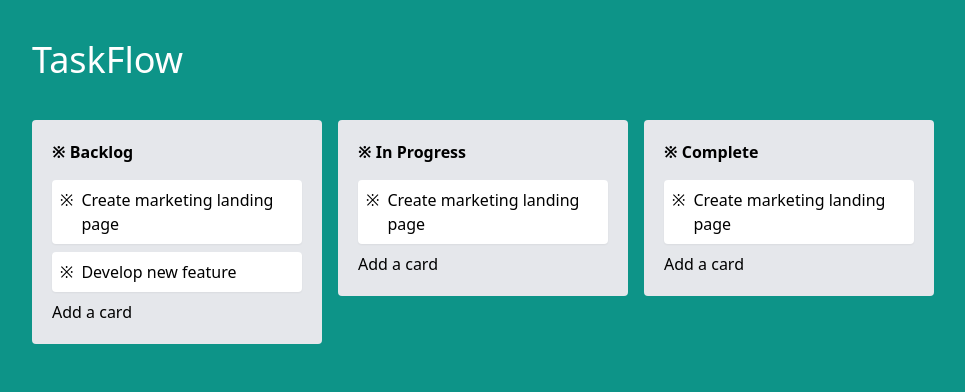
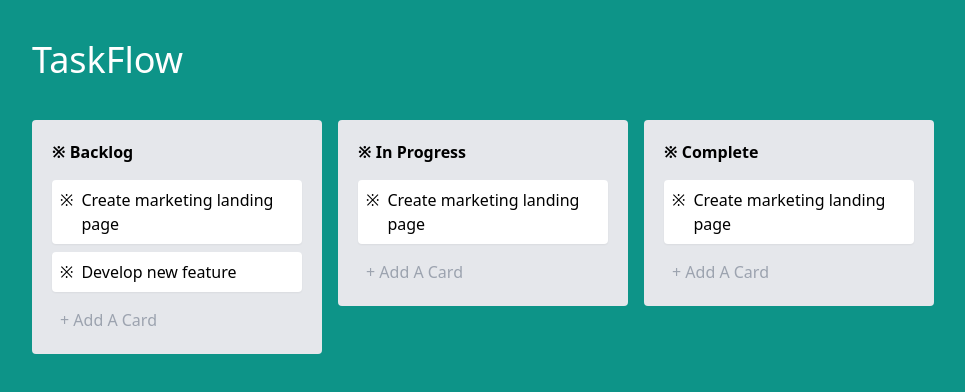
Before and after one commit to somyazf/TaskFlow, a Nuxt app: page / in a window 1280 px wide. Shown: the top 392 px of the page, without its empty margins (8-973 px from the left). Built offline with nearby package versions, Linux system fonts and the light colour scheme.

Commit message:
Sandbox snapshot commit

```diff
--- /dev/null
+++ b/components/NewTask.vue
@@ -0,0 +1,41 @@
+<script setup lang="ts">
+import type { Task } from "@/types";
+import { nanoid } from "nanoid"
+
+const emit = defineEmits<{
+    (e: 'add', payload: Task): void;
+}>();
+const focused = ref(false);
+const title = ref("");
+
+function createTask(e: Event) {
+    if (title.value.trim()) {
+        e.preventDefault();
+        emit("add", {
+            title: title.value.trim(),
+            createdAt: new Date(),
+            id: nanoid(),
+        } as Task);
+    }
+    title.value = "";
+}
+
+</script>
+<template>
+    <div>
+      <textarea
+        v-model="title"
+        @keydown.tab="createTask"
+        @keyup.enter="createTask"
+        class="focus:bg-white focus:shadow resize-none rounded w-full border-none bg-transparent p-2 cursor-pointer"
+        :class="{
+          'h-7': !focused,
+          'h-20': focused,
+        }"
+        style="outline: none !important"
+        @focus="focused = true"
+        @blur="focused = false"
+        :placeholder="!focused ? '+ Add A Card' : 'Enter a title for this card'"
+      />
+    </div>
+  </template>
--- a/components/TaskFlowBoard.vue
+++ b/components/TaskFlowBoard.vue
@@ -71,13 +71,16 @@
                     <template #item="{ element: task }: { element: Task }">
                     <div>
                         <TaskFlowTask
-                        :task="task"
+                            :task="task"
+                            @delete="
+                                column.tasks = column.tasks.filter((t) => t.id !== $event)
+                            "
                         />
                     </div>
                     </template>
                 </draggable>
                     <footer>
-                        <button> Add a card</button>
+                        <NewTask @add="column.tasks.push($event)" />
                     </footer>
                 </div>
             </template>
--- a/components/TaskFlowTask.vue
+++ b/components/TaskFlowTask.vue
@@ -1,25 +1,42 @@
 <script setup lang="ts">
-import type { Task } from '~/types';
-defineProps<{
+import type { Task, ID } from '~/types';
+
+const focused = ref(false);
+const props = defineProps<{
     task: Task;
 }>();
+const emit = defineEmits<{
+  (e: "delete", payload: ID): void;
+}>();
+
+onKeyStroke("Backspace", (e) => {
+  if (focused.value) emit("delete", props.task.id);
+});
 </script>
 <template>
-    <div :title="task.createdAt.toLocaleDateString()"
-    class="task bg-white p-2 mb-2 rounded shadow-sm max-w-[250px] flex">
+    <div
+        :title="task.createdAt.toLocaleDateString()"
+        class="task bg-white p-2 mb-2 rounded shadow-sm max-w-[250px] flex"
+        @focus="focused = true"
+        @blur="focused = false"
+        tabindex="0"
+    >
         <DragHandle class="pr-2" />
         <span>{{ task.title }}</span>
     </div>
 </template>
 <style scoped>
+ /* For the chosen task */
 .sortable-chosen .task {
     border-left: 2px solid #8939ad;
 }
 
+/* For the dragging task */
 .sortable-drag .task {
     transform: rotate(5deg);
 }
 
+/* For the drop placeholder */
 .sortable-ghost .task {
     position: relative;
     border-left: none;
@@ -27,6 +44,12 @@
 
 .sortable-ghost .task::after {
     content: "";
-    @apply absolute top-0 bottom-0 left-0 right-0 bg-slate-300 rounded;
+    @apply absolute top-0 bottom-0 left-0 right-0 bg-slate-200 rounded;
+}
+
+.task:focus,
+.task:focus-visible {
+  @apply outline-gray-400 !important;
+  outline: gray auto 1px;
 }
 </style>
```
